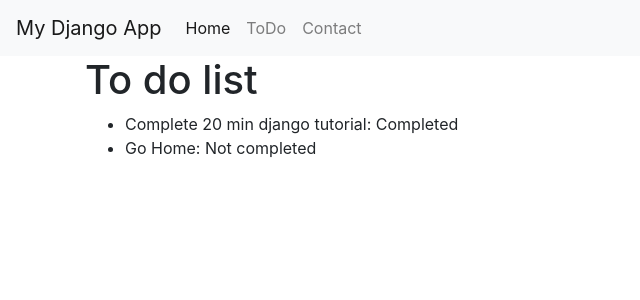
After one commit to HariNarayan-IIC/DjangoTutorial, a Django app: page /todos/ in a window 1280 px wide. The commit adds this page. Shown: the top 300 px of the page, without its empty margins (0-640 px from the left). Run offline with Django 5.2, Linux system fonts and the light colour scheme; data comes from the database, SQL or seed files in the repository; both versions use the stored data as it was after the commit; some libraries are stand-ins or nearby versions.

Commit message:
Added todos.html and new superuser

```diff
--- a/demo/demo/urls.py
+++ b/demo/demo/urls.py
@@ -19,5 +19,5 @@ from django.urls import path, include
 
 urlpatterns = [
     path("admin/", admin.site.urls),
-    path("", include("myapp.urls"))
+    path("", include("myapp.urls")),
 ]
--- a/demo/myapp/templates/base.html
+++ b/demo/myapp/templates/base.html
@@ -20,7 +20,7 @@
             <a class="nav-link" href="#">Home</a>
           </li>
           <li class="nav-item">
-            <a class="nav-link" href="#">About</a>
+            <a class="nav-link" href="{% url 'todos'%}">ToDo</a>
           </li>
           <li class="nav-item">
             <a class="nav-link" href="#">Contact</a>
--- /dev/null
+++ b/demo/myapp/templates/todos.html
@@ -0,0 +1,11 @@
+{% extends "home.html" %}
+{% block content %}
+<h1>To do list</h1>
+<ul>
+    {% for todo in todos %}
+    <li>
+        {{todo.title}}: {% if todo.completed %}Completed{% else %}Not completed{% endif %}
+    </li>
+    {% endfor %}
+</ul>
+{% endblock %}
--- a/demo/myapp/urls.py
+++ b/demo/myapp/urls.py
@@ -1,4 +1,7 @@
 from django.urls import path
 from . import views
 
-urlpatterns = [path("", views.home, name= "Home")]
+urlpatterns = [
+    path("", views.home, name= "Home"),
+    path("todos/", views.todos, name= "Todos"),
+]
--- a/demo/myapp/views.py
+++ b/demo/myapp/views.py
@@ -1,5 +1,11 @@
 from django.shortcuts import render, HttpResponse
+from .models import TodoItem
 
 # Create your views here.
 def home(request):
     return render(request, "home.html")
+
+
+def todos(request):
+    items = TodoItem.objects.all
+    return render(request, "todos.html", {"todos": items})
```
Also changed, not shown: demo/db.sqlite3.
